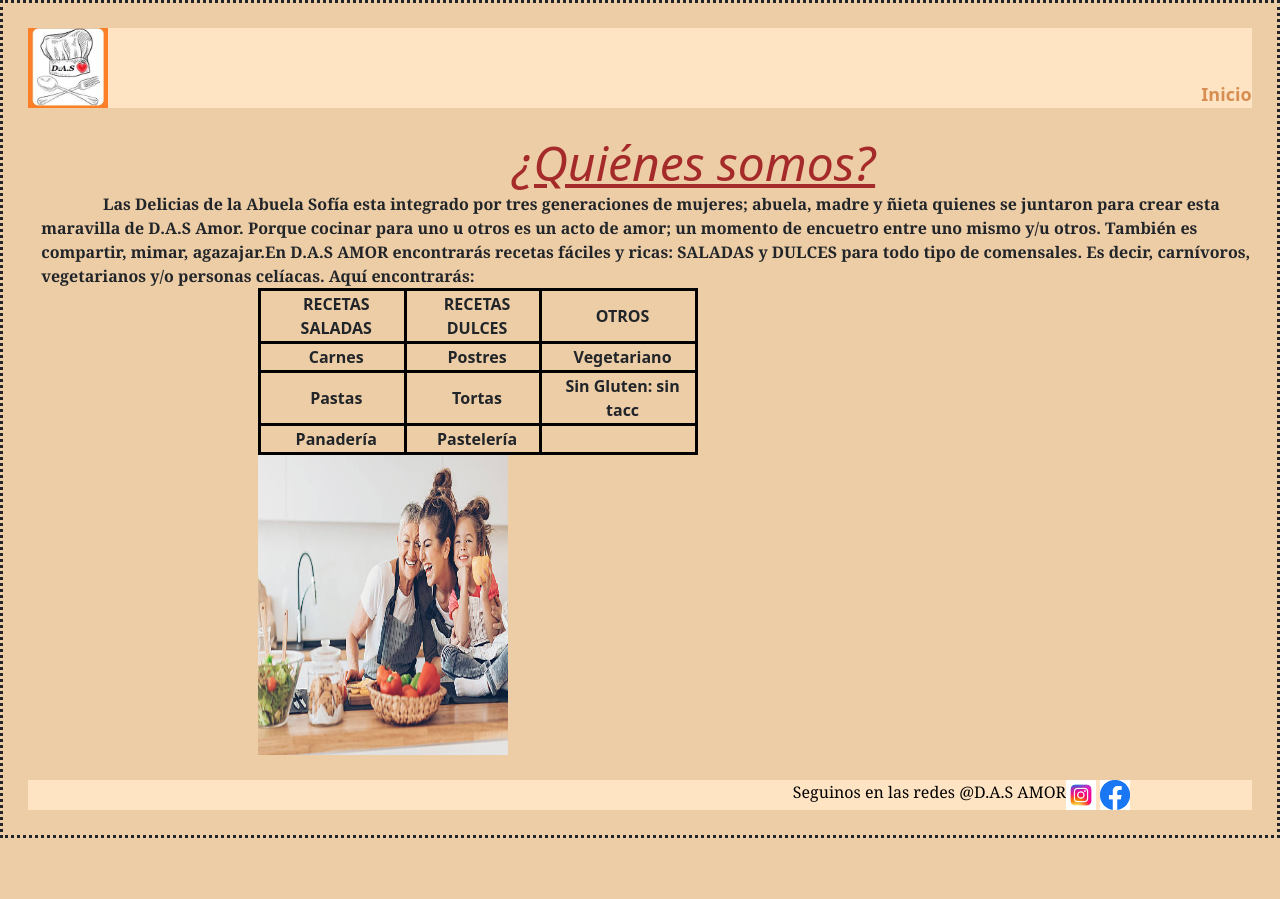
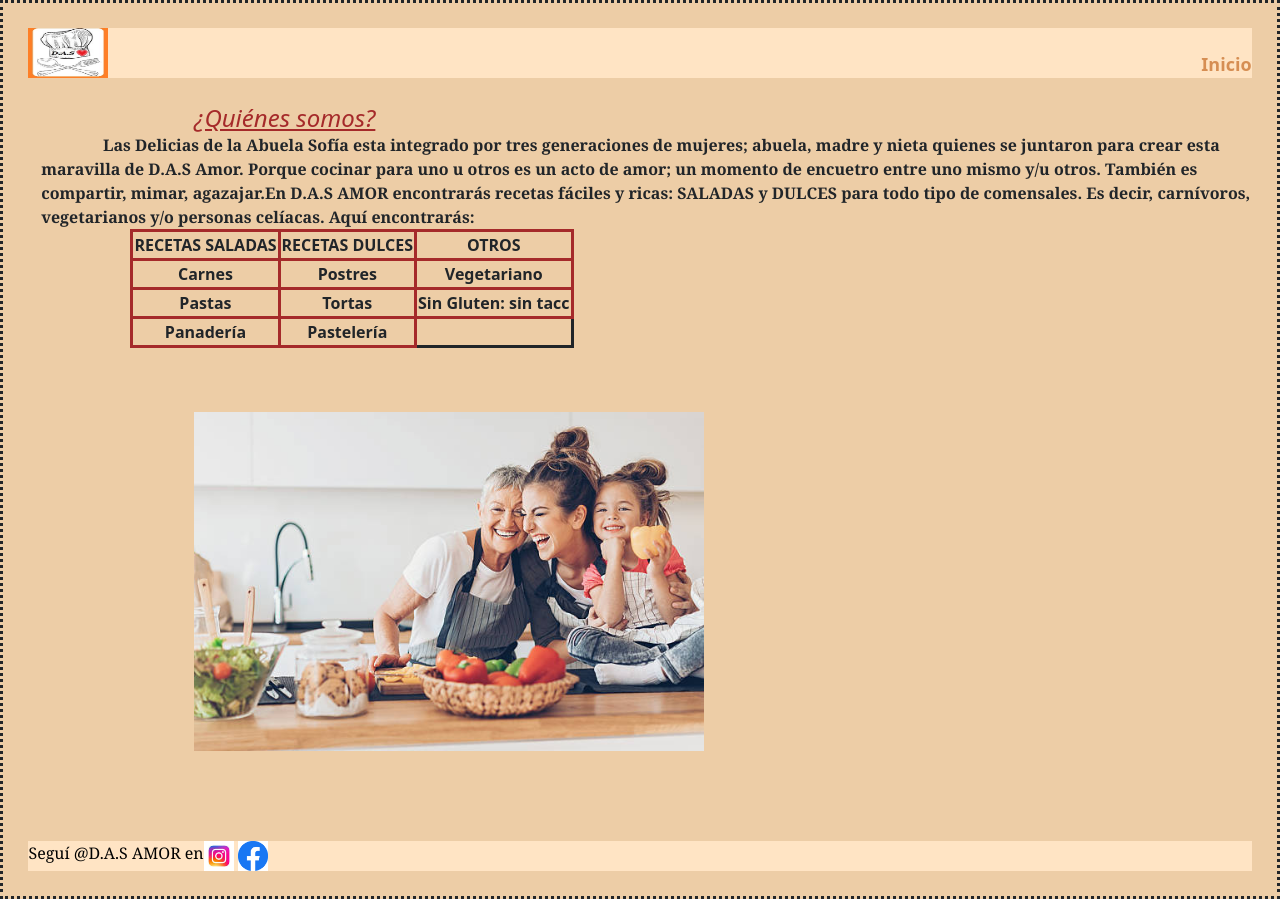
Before and after one commit to vsabrinad/mi_repositorio, a website: page pages/quienessomos.html in a window 1280 px wide. Before the commit the page ends 838 px from the top, so only its background shows below. Drawn offline with nearby package versions, Linux system fonts and the light colour scheme.

Commit message:
correciones

```diff
--- a/pages/quienessomos.html
+++ b/pages/quienessomos.html
@@ -13,13 +13,13 @@
 <body>
     <div id="container">
         <header>
-            <img width="80" height="80" src="../assets/images/logo del sitio web.jpg" alt="gorro de cocinero">
+            <img width="80" height="50" src="../assets/images/logo del sitio web.jpg" alt="gorro de cocinero">
             <a href="../index.html"> Inicio</a>
         </header>
         <main>
             <h1 class="secciones">¿Qui&eacute;nes somos?</h1>
             <article>
-                <p class="anuncio"> Las Delicias de la Abuela Sof&iacute;a esta integrado por tres generaciones de mujeres; abuela, madre y ñieta quienes se juntaron para crear esta maravilla de D.A.S Amor. Porque cocinar para uno u otros es un acto de amor; un momento de encuetro entre uno mismo y/u otros. Tambi&eacute;n es compartir, mimar, agazajar.En D.A.S AMOR encontrar&aacute;s recetas f&aacute;ciles y ricas: SALADAS y DULCES para todo tipo de comensales. Es decir, carn&iacute;voros, vegetarianos y/o personas cel&iacute;acas. Aqu&iacute; encontrar&aacute;s:</p>
+                <p class="anuncio"> Las Delicias de la Abuela Sof&iacute;a esta integrado por tres generaciones de mujeres; abuela, madre y nieta quienes se juntaron para crear esta maravilla de D.A.S Amor. Porque cocinar para uno u otros es un acto de amor; un momento de encuetro entre uno mismo y/u otros. Tambi&eacute;n es compartir, mimar, agazajar.En D.A.S AMOR encontrar&aacute;s recetas f&aacute;ciles y ricas: SALADAS y DULCES para todo tipo de comensales. Es decir, carn&iacute;voros, vegetarianos y/o personas cel&iacute;acas. Aqu&iacute; encontrar&aacute;s:</p>
             </article>
             <table>
                 <tr>
@@ -46,7 +46,7 @@
         <aside>
             <img class="fotoFamiliar" width="250" height="300" src="../assets/images/madre abuela ñieta.jpg" alt="tres mujeres riendo en la cocina">
         </aside>
-        <footer>Seguinos en las redes @D.A.S AMOR
+        <footer>Segu&iacute; @D.A.S AMOR en
             <label>
                 <img width="30" height="30" src="../assets/images/logo de instagram.jpg" alt="logo de la red social instagram">
                 <img width="30" height="30" src="../assets/images/logo de facebook.jpg" alt="logo de la red social facebook">
--- a/sass/layout/_layout.scss
+++ b/sass/layout/_layout.scss
@@ -43,15 +43,11 @@ article{
         padding-right: 15%;
        }
     }
-    .fotoFamiliar{
-        margin-left: 20%;
-        margin-right: 20%;
-        text-align: center;
-    }
 }
 .cartas{
     display: flex;
     justify-content: space-around;
+    margin-left: 10%;
 }
 footer{
     color: black;
@@ -59,7 +55,6 @@ footer{
     display: flex;
     font-family: Georgia;
     font-weight: normal;
-    padding-left: 60%;
     margin: 2%;
 }
 .anuncio{
@@ -68,12 +63,22 @@ footer{
 }
 table{
     border-style: double;
-    border: 3px solid black;
-    margin-left: 20%;
+    border: 3px solid ;
+    margin-left: 10%;
     margin-right: 20%;
     text-align: center;
+    padding-right: 5%;
+    tr{
+        padding: 5%;
+    }
     th{
-        border: 3px solid black;
-        padding-left: 2%;
+        border: 3px solid brown;
     }
 }
+.fotoFamiliar{
+    width: 50%;
+    height: 30%;
+    padding: 5%;
+    text-align: left;
+    margin-left: 10%;
+}
--- a/sass/layout/_responsive.scss
+++ b/sass/layout/_responsive.scss
@@ -5,8 +5,9 @@ div{
         grid-template-rows: repeat(4, 200%);
     }
 }
-@media(min-width: 450%){
+@media(min-width: 320%){
     #container{
-        grid-template-columns: 50% 50%;
+        grid-template-columns: 100%;
+        grid-template-rows: 50%, 50%;
     }
 }
--- a/sass/layout/_title.scss
+++ b/sass/layout/_title.scss
@@ -4,13 +4,13 @@ div{
         font-style: italic;
         text-decoration: underline;
         display: inline;
-        padding-left: 20%;
-        font-size: 300%;
+        font-size: 150%;
+        text-align: justify;
+        padding-left: 15%;
     }
 }
 .secciones{
     color: brown;
-    padding-left: 40%;
     font-style: italic;
     text-decoration: underline;
 
@@ -18,17 +18,18 @@ div{
 .seccionesPrimarias{
     color: brown;
     font-style: italic;
-    padding-left:40% ;
+    text-align: justify;
 }
 h2{
-    font-family: Cambria;
-    text-align: left;
+    font-family: Georgia;
+    text-align: justify;
     margin: 5%;
     font-size: 100%;
     position: relative;
+
 }
 h3{
-    font-family: Cambria;
+    font-family: Georgia;
     text-align: justify;
     font-size: medium;
 }
```
Also changed, not shown: index.html (+5 -7 lines), pages/otros.html (+1 -1 lines), pages/recetasdulces.html (+1 -1 lines), pages/recetassaladas.html (+1 -1 lines), css/styles.css, 1 other file.
